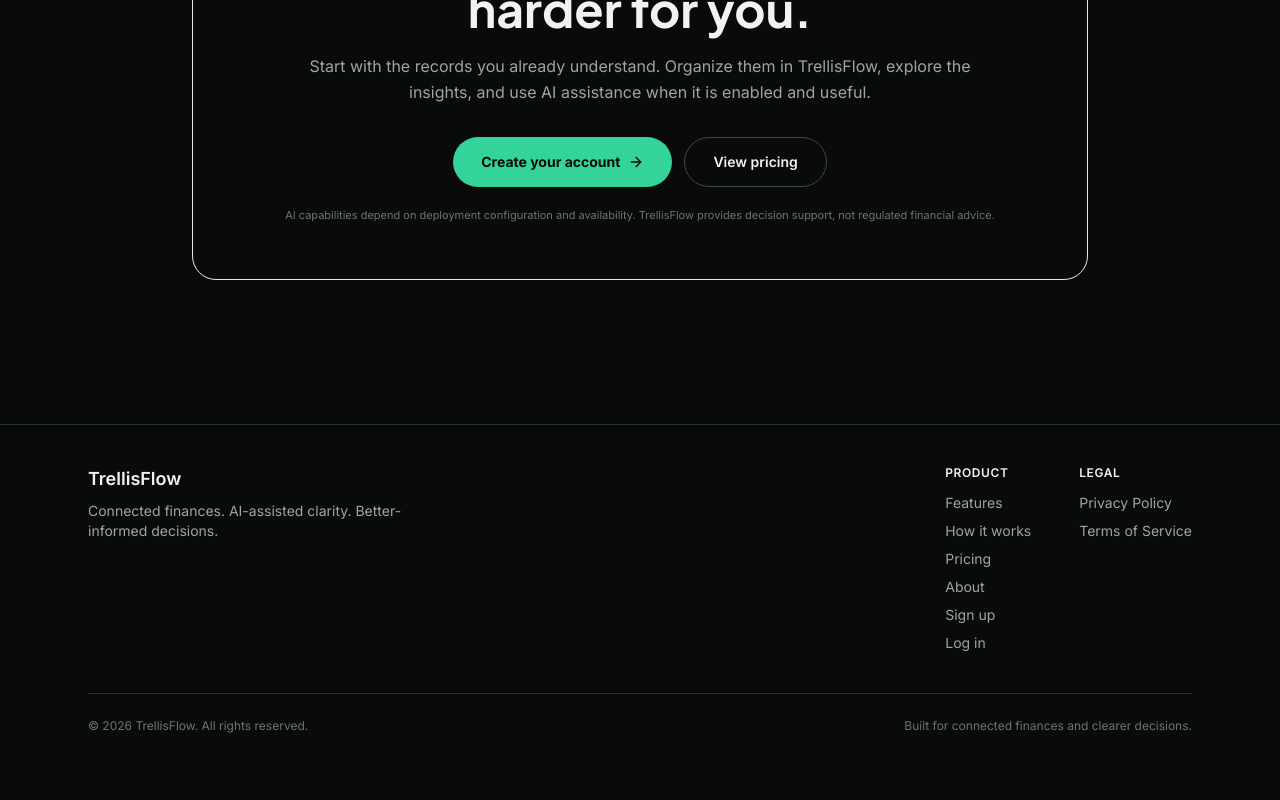
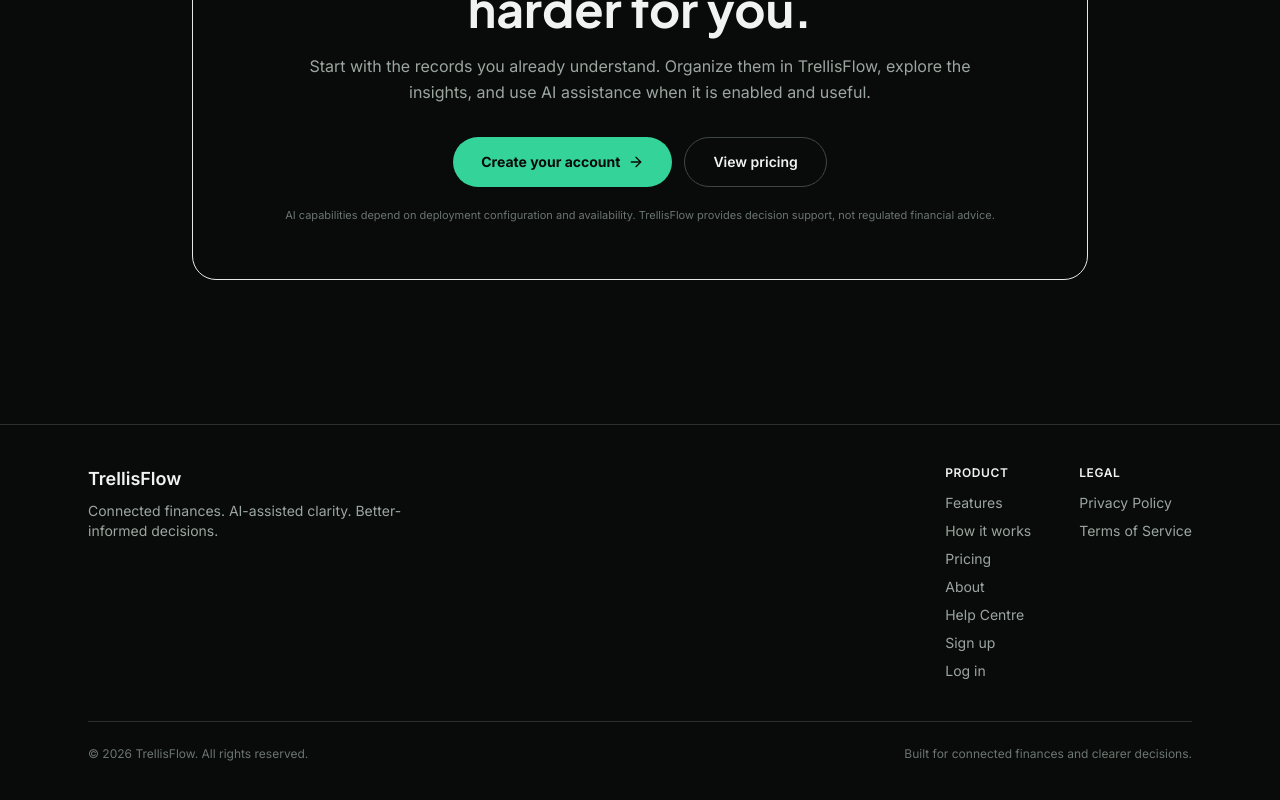
Before and after one commit to Dancan1907/trellisflow, a Next.js app in the folder apps/web/: page / in a window 1280 px wide. Shown: the part 2604-3404 px from the top of the page. Before the commit the page ends 3378 px from the top, so only its background shows below. Built offline with nearby package versions, Linux system fonts and the light colour scheme.

Commit message:
feat(marketing): add public Help Centre footer link

```diff
--- a/apps/web/src/components/layout/marketing-footer.tsx
+++ b/apps/web/src/components/layout/marketing-footer.tsx
@@ -37,6 +37,7 @@ export function MarketingFooter() {
                   <li><Link href="/how-it-works" className="hover:text-fg-primary transition-colors">How it works</Link></li>
                   <li><Link href="/pricing" className="hover:text-fg-primary transition-colors">Pricing</Link></li>
                   <li><Link href="/about" className="hover:text-fg-primary transition-colors">About</Link></li>
+                  <li><Link href="/help" className="hover:text-fg-primary transition-colors">Help Centre</Link></li>
                   <li>
                     <Link href="/signup" className="hover:text-fg-primary transition-colors">
                       Sign up
```
